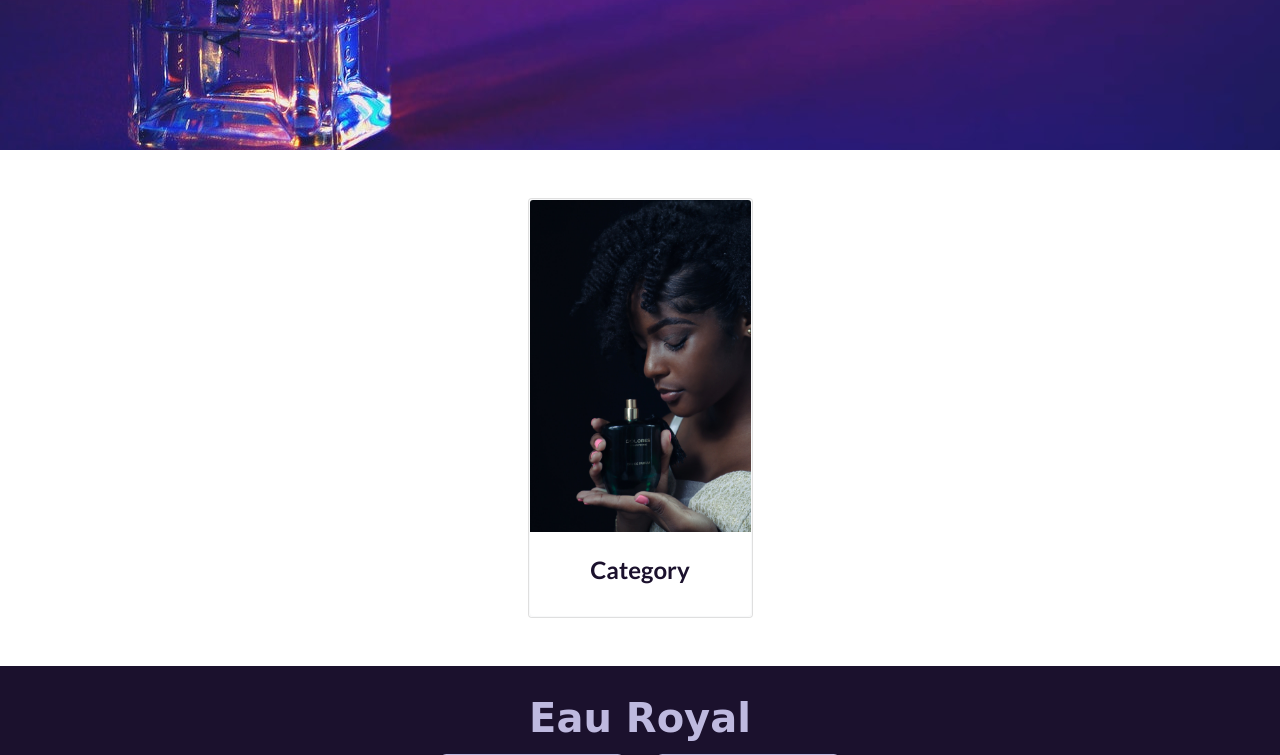
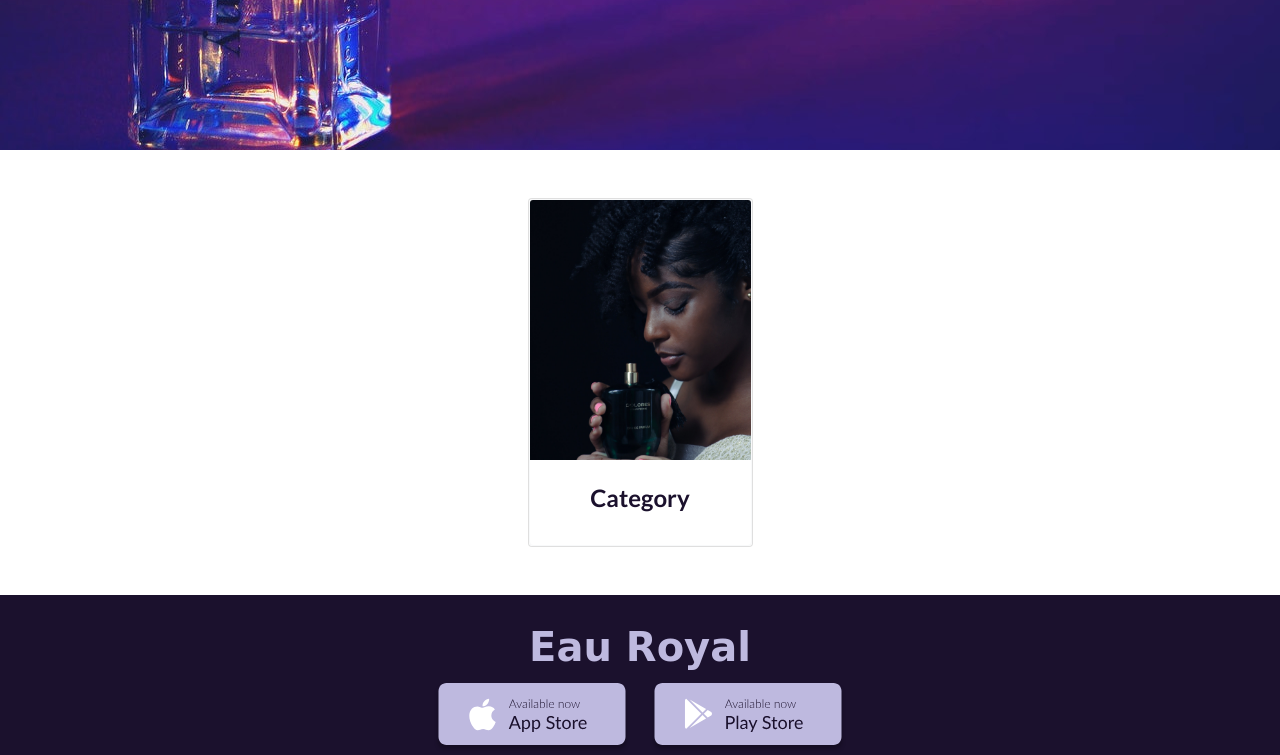
Before and after one commit to datonex/eau-royal, a Django app: template home/templates/home/index.html in a window 1280 px wide. Shown: the part 589-1344 px from the top of the page. Run offline with Django 3.2, Linux system fonts and the light colour scheme; the template is opened without the code that fills it, so the values that code supplies are empty; parts of the project's set-up code (start-up, migrations or seed data) failed here and were passed over; some libraries are stand-ins or nearby versions; some web fonts are replaced.

Commit message:
Fix category img card size

```diff
--- a/home/static/home/css/home.css
+++ b/home/static/home/css/home.css
@@ -2,7 +2,7 @@
 
 section.hero {
   height: 49vw;
-  background: var(--dark-purple-20) url("/static/img/hero.jpg");
+  background: var(--dark-purple-20) url("../img/hero.jpg");
   background-position: left;
   background-repeat: no-repeat;
   background-attachment: scroll;
@@ -12,3 +12,14 @@ section.hero {
 .hero .btn-primary {
   border: 2px var(--lavender);
 }
+
+.card img {
+  height: 260px !important;
+  object-fit: cover !important;
+}
+
+@media only screen and (max-width: 374px) {
+  .card img {
+    height: 220px !important;
+  }
+}
```
